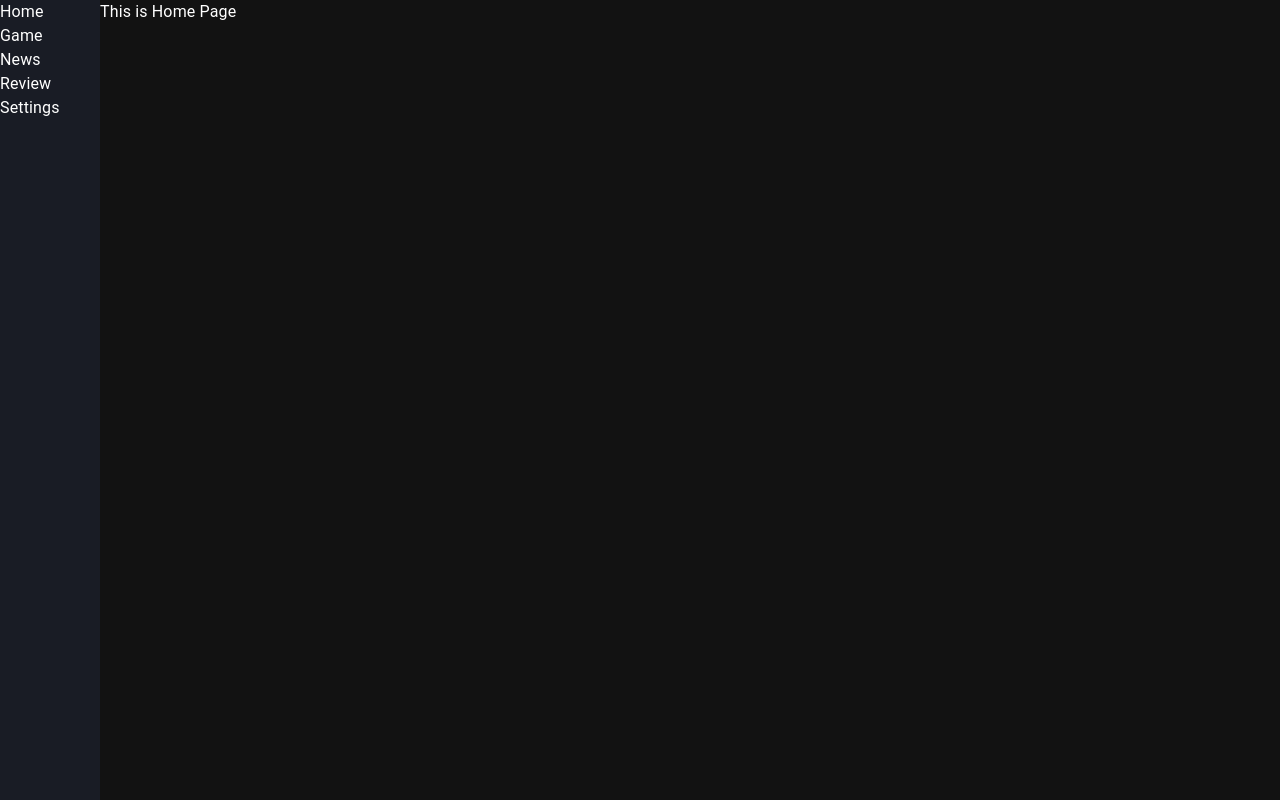
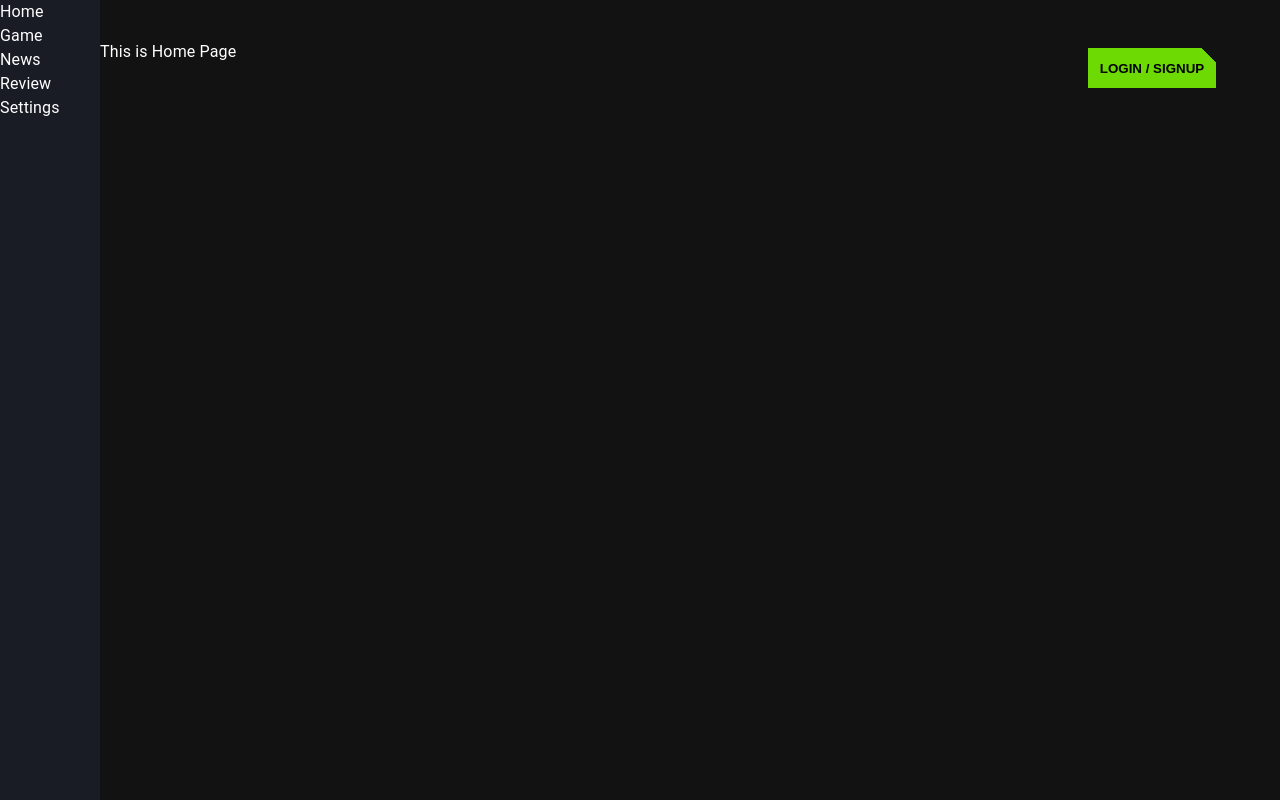
Before and after one commit to The-Avengers-Gamera/gamera-fe, a React (Create React App) app: page / in a window 1280 px wide. Built offline with nearby package versions, Linux system fonts and the light colour scheme.

Commit message:
git commit -m "GF-62-Implemented-The-Login -Button-Layout"

```diff
--- /dev/null
+++ b/src/components/LoginButton/LoginButton.tsx
@@ -0,0 +1,14 @@
+import React from 'react';
+import styled from 'styled-components';
+
+const Button = styled.button`
+  border: none;
+  width: 8rem;
+  float: right;
+  font-weight: 600;
+  background: linear-gradient(-135deg, transparent 10px, #6ddb03 0);
+`;
+
+const LoginButton = () => <Button>LOGIN / SIGNUP</Button>;
+
+export default LoginButton;
--- /dev/null
+++ b/src/components/LoginButton/index.tsx
@@ -0,0 +1 @@
+export { default } from './LoginButton';
--- a/src/layouts/Root.tsx
+++ b/src/layouts/Root.tsx
@@ -2,6 +2,7 @@ import React from 'react';
 import styled from 'styled-components';
 import { Outlet } from 'react-router-dom';
 import NavBar from '@/components/NavBar/NavBar';
+import LoginButton from '@/components/LoginButton';
 
 const PageWrapper = styled.div`
   display: flex;
@@ -11,6 +12,16 @@ const PageWrapper = styled.div`
 const NavWrapper = styled.div`
   width: 100px;
   flex: none;
+`;
+
+const LoginButtonWrapper = styled.div`
+  height: 5%;
+  z-index: 3;
+  position: relative;
+  top: 3rem;
+  display: flex;
+  flex-direction: row-reverse;
+  padding-right: 4rem;
 `;
 
 const Main = styled.main`
@@ -24,6 +35,9 @@ const RootLayout = () => (
       <NavBar />
     </NavWrapper>
     <Main>
+      <LoginButtonWrapper>
+        <LoginButton />
+      </LoginButtonWrapper>
       <Outlet />
     </Main>
   </PageWrapper>
```
